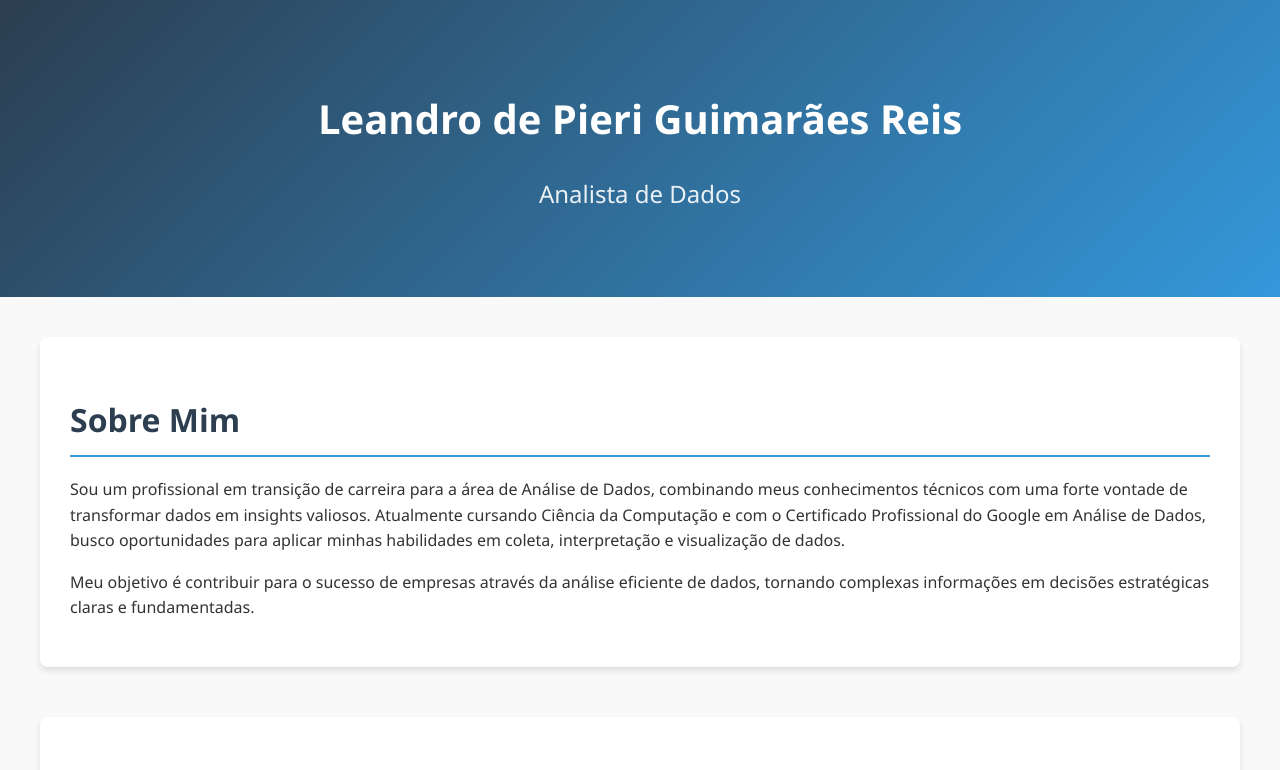
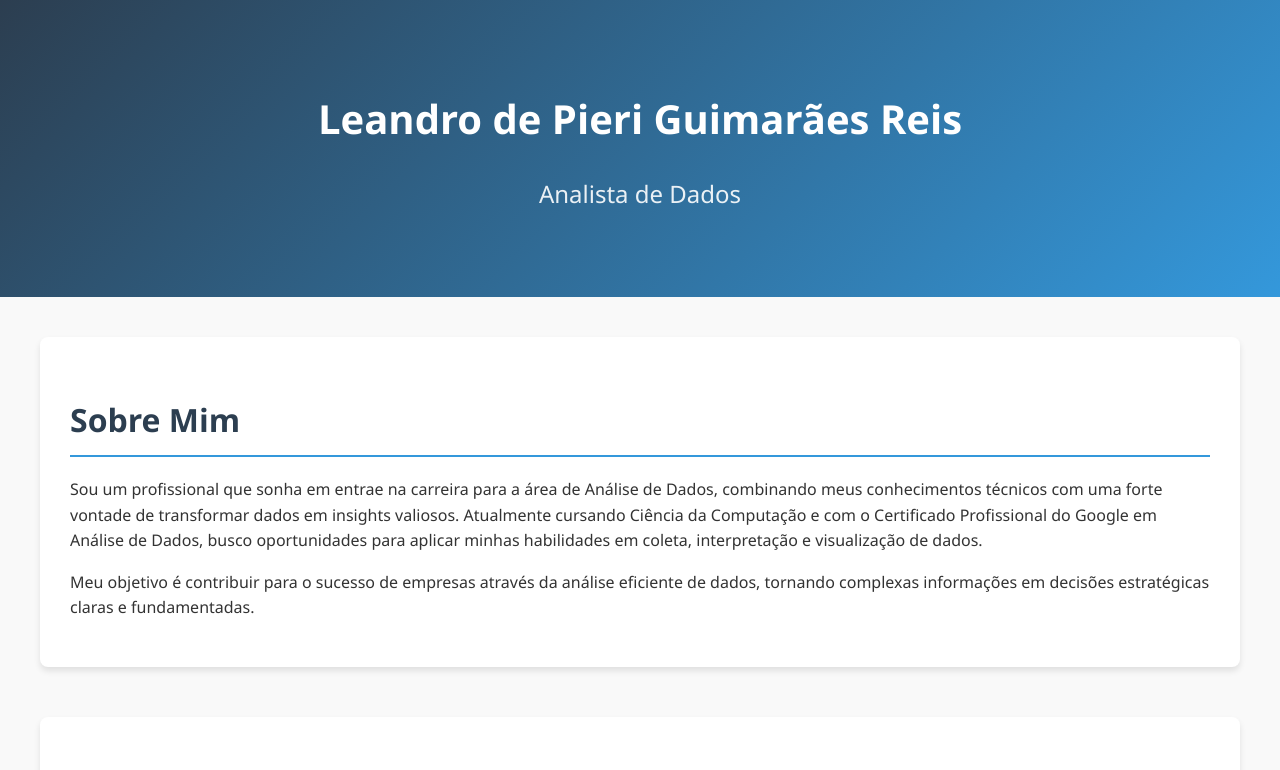
Before and after one commit to Leandro-Pieri/portfolioaula, a plain HTML site: page index.html in a window 1280 px wide. Shown: the top 770 px of the page. Drawn offline with Linux system fonts and the light colour scheme.

Commit message:
index.html

```diff
--- a/index.html
+++ b/index.html
@@ -19,7 +19,7 @@
     <div class="container">
         <section class="sobre-mim">
             <h2>Sobre Mim</h2>
-            <p>Sou um profissional em transição de carreira para a área de Análise de Dados, combinando meus conhecimentos técnicos com uma forte vontade de transformar dados em insights valiosos. Atualmente cursando Ciência da Computação e com o Certificado Profissional do Google em Análise de Dados, busco oportunidades para aplicar minhas habilidades em coleta, interpretação e visualização de dados.</p>
+            <p>Sou um profissional que sonha em entrae na carreira para a área de Análise de Dados, combinando meus conhecimentos técnicos com uma forte vontade de transformar dados em insights valiosos. Atualmente cursando Ciência da Computação e com o Certificado Profissional do Google em Análise de Dados, busco oportunidades para aplicar minhas habilidades em coleta, interpretação e visualização de dados.</p>
             <p>Meu objetivo é contribuir para o sucesso de empresas através da análise eficiente de dados, tornando complexas informações em decisões estratégicas claras e fundamentadas.</p>
         </section>
 
```
